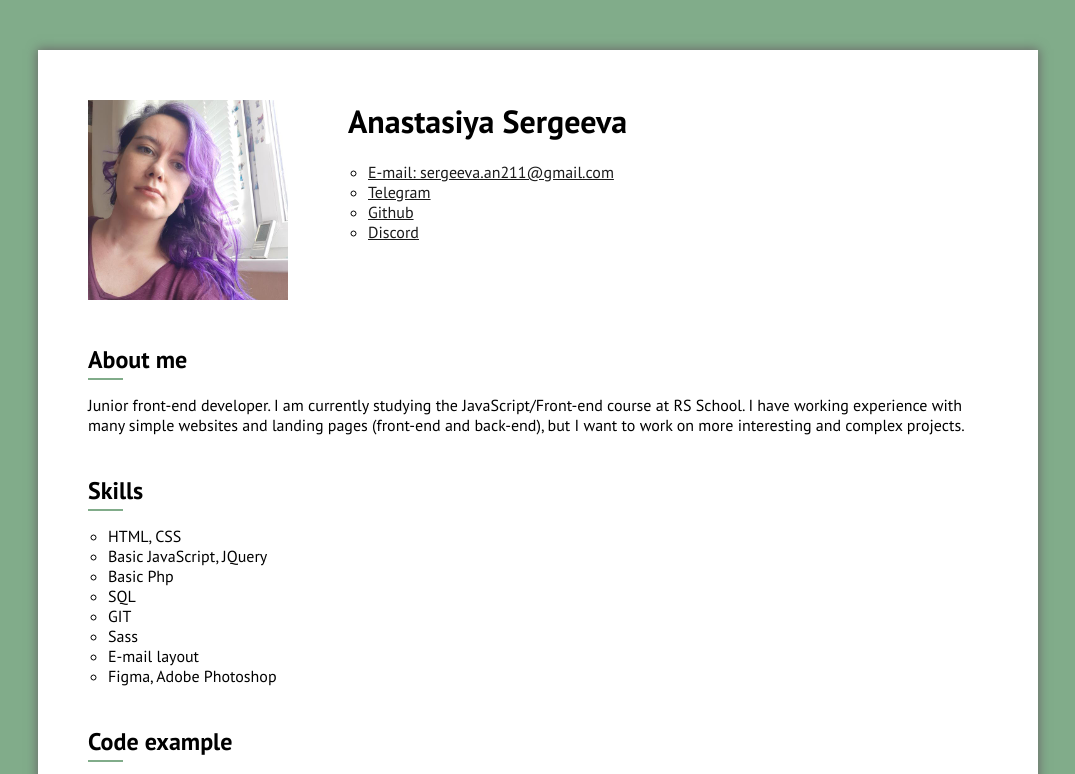
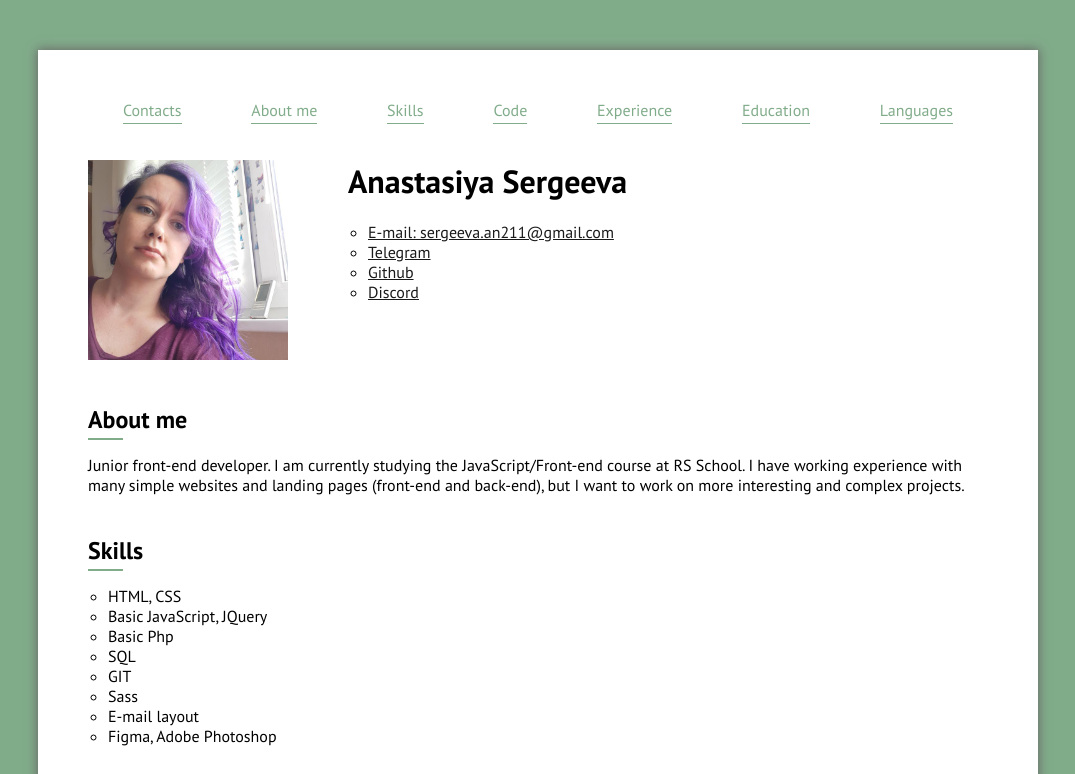
Before and after one commit to Snorrky/rsschool-cv, a plain HTML site: page index.html in a window 1280 px wide. Shown: the top 774 px of the page, without its empty margins (102-1177 px from the left). Drawn offline with Linux system fonts and the light colour scheme.

Commit message:
feat: add navigation

```diff
--- a/index.html
+++ b/index.html
@@ -14,8 +14,35 @@
 
 <body class="page">
     <div class="wrapper">
+        <header class="page-section">
+            <nav>
+                <ul class="nav-list">
+                    <li>
+                        <a href="#info" class="nav-link">Contacts</a>
+                    </li>
+                    <li>
+                        <a href="#about" class="nav-link">About me</a>
+                    </li>
+                    <li>
+                        <a href="#skills" class="nav-link">Skills</a>
+                    </li>
+                    <li>
+                        <a href="#code" class="nav-link">Code</a>
+                    </li>
+                    <li>
+                        <a href="#experience" class="nav-link">Experience</a>
+                    </li>
+                    <li>
+                        <a href="#education" class="nav-link">Education</a>
+                    </li>
+                    <li>
+                        <a href="#languages" class="nav-link">Languages</a>
+                    </li>
+                </ul>
+            </nav>
+        </header>
 
-        <header class="page-section info">
+        <header class="page-section info" id="info">
 
             <div class="photo">
                 <img src="img/profile.jpg" alt="Anastasiya Sergeeva Photo" width="200" height="200">
--- a/style.css
+++ b/style.css
@@ -28,6 +28,23 @@ li {
 .main {
     margin-bottom: 40px;
 }
+
+ .nav-list {
+    display: flex;
+    justify-content: space-around;
+ }
+
+ .nav-link {
+    color: #81ac8a;
+    border-bottom: #81ac8a solid 1px;
+    padding-bottom: 3px;
+    text-decoration: none;
+ }
+
+ .nav-link:hover {
+    border-top: #81ac8a solid 1px;
+    padding-top: 3px;
+ }
 
 h1 {
     margin-bottom: 20px;
```
